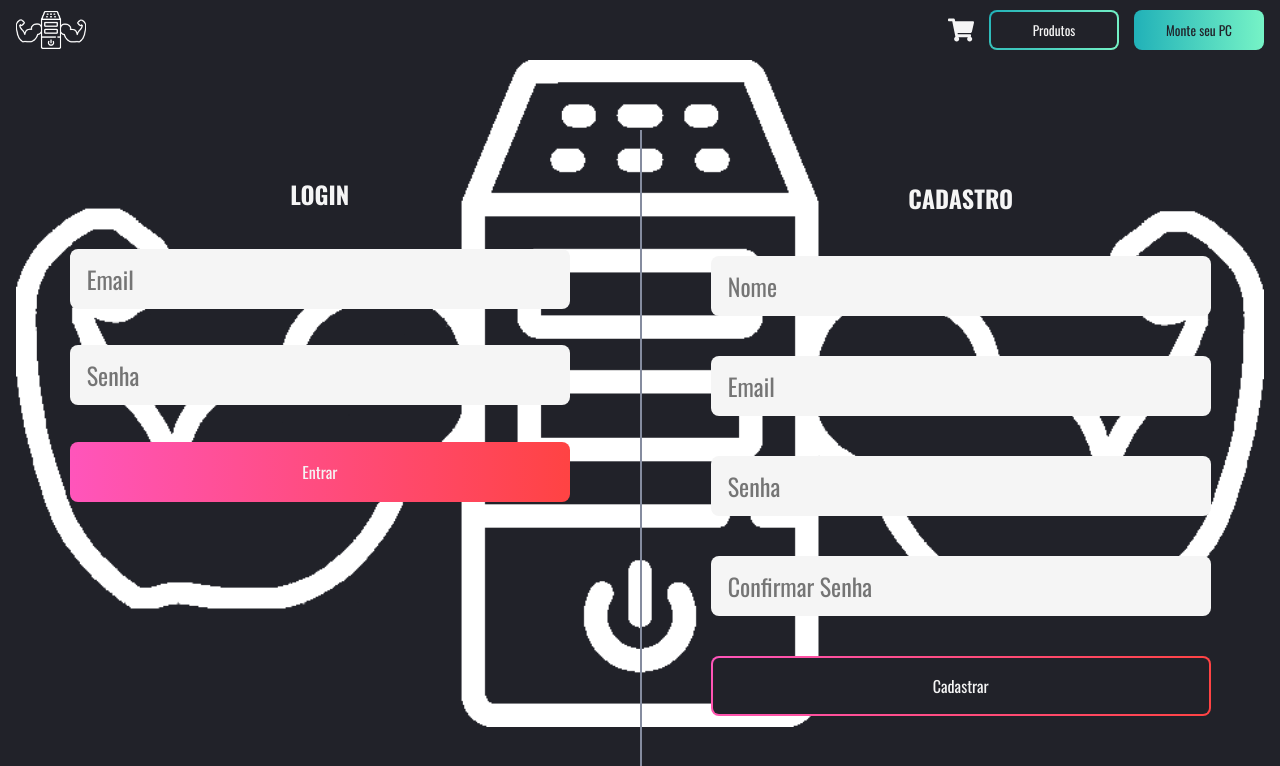
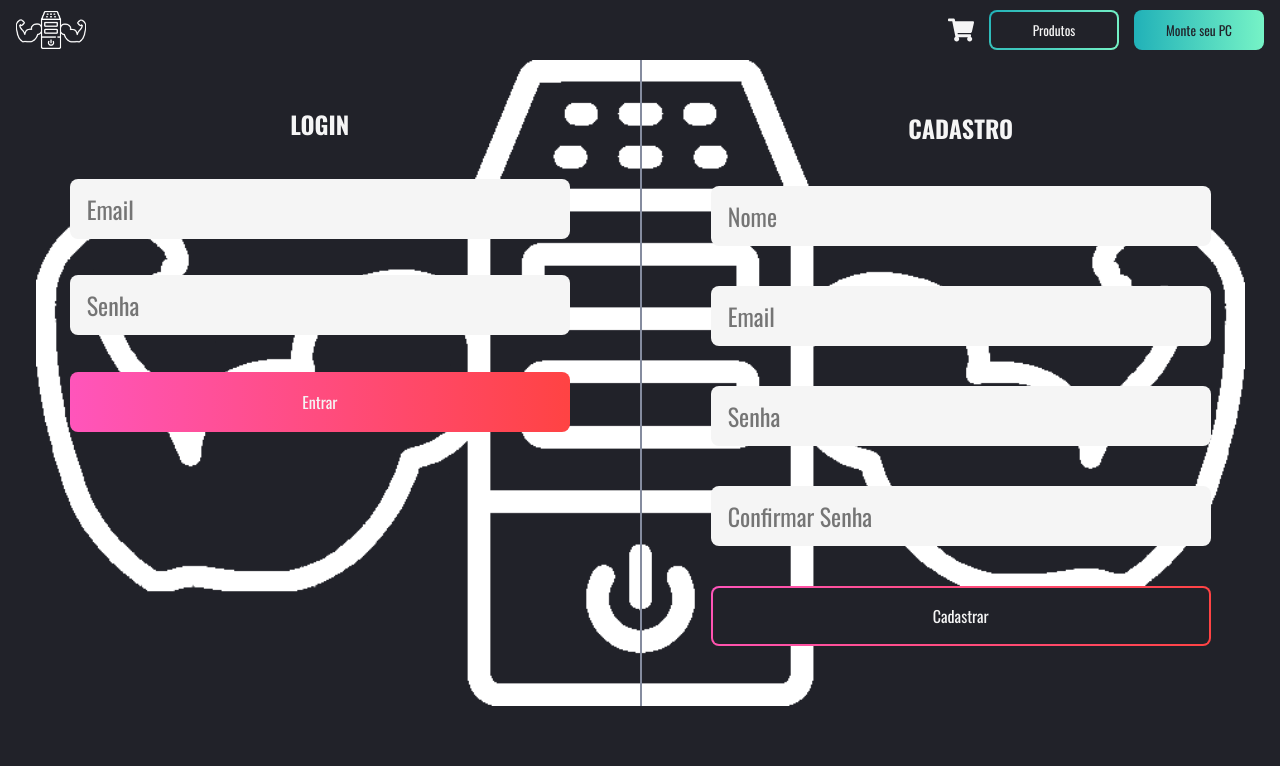
Before and after one commit to igormgg/pc-builder-capstone-q2, a React (Create React App) app: page /sign in a window 1280 px wide. Shown: the top 766 px of the page. Built offline with nearby package versions, Linux system fonts and the light colour scheme.

Commit message:
fix: removed min-height an margin top

```diff
--- a/src/pages/Sign/styles.js
+++ b/src/pages/Sign/styles.js
@@ -2,7 +2,6 @@ import styled from "styled-components";
 import Logo from "../../assets/images/logo.png";
 
 const SignContainer = styled.div`
-  min-height: calc(100vh - 60px);
   height: 100%;
   display: flex;
   flex-direction: column;
@@ -79,6 +78,7 @@ const SignContainer = styled.div`
   #registerForm {
     padding-top: 3vh;
     border-top: 2px solid var(--gray2);
+    margin-bottom: 30px;
 
     button {
       color: var(--gray1);
@@ -104,9 +104,9 @@ const SignContainer = styled.div`
     background-image: url(${Logo});
     background-repeat: no-repeat;
     background-size: contain;
+    background-position: center;
 
     form {
-      margin-top: 70px;
       gap: unset;
       justify-content: space-evenly;
 
@@ -134,6 +134,7 @@ const SignContainer = styled.div`
       border-top: none;
       border-left: 2px solid var(--gray2);
       padding: 10px 0 20px 16px;
+      margin-bottom: unset;
     }
   }
 `;
```
